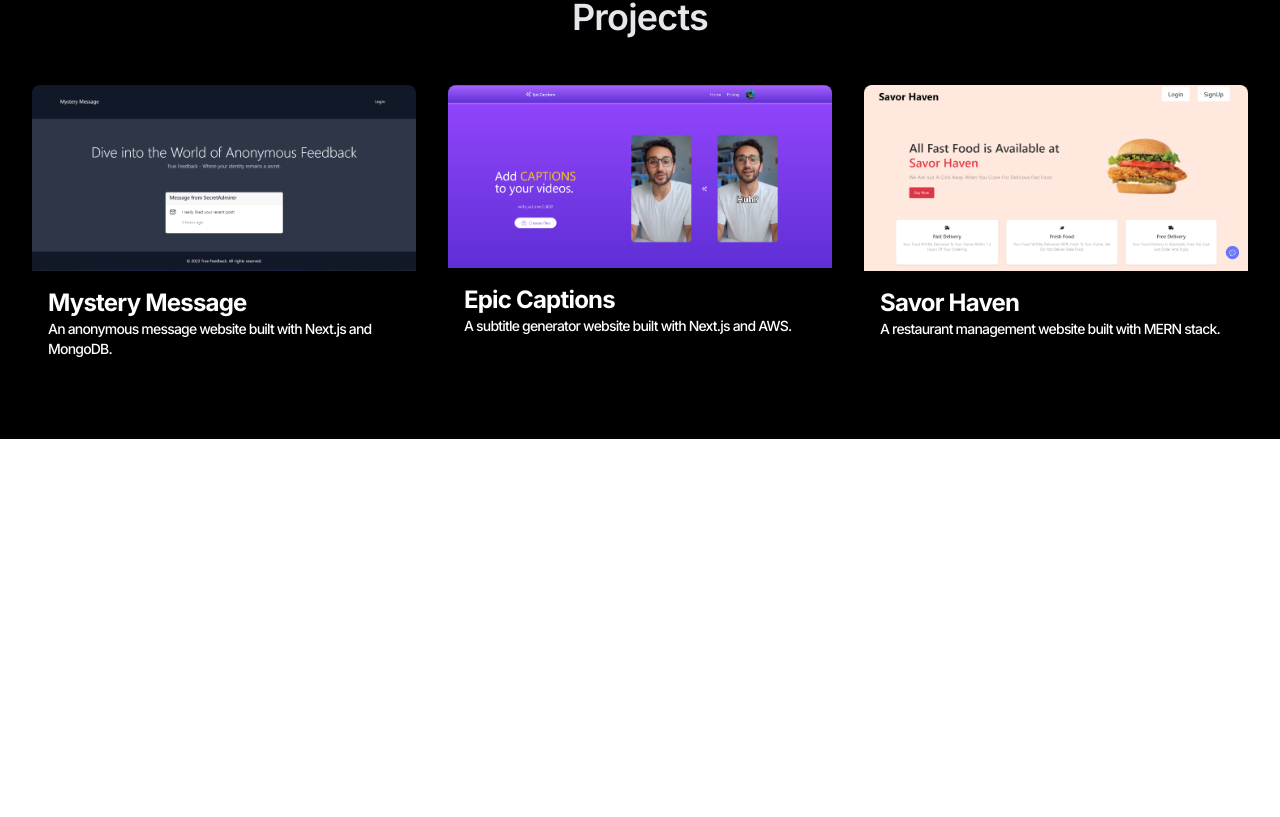
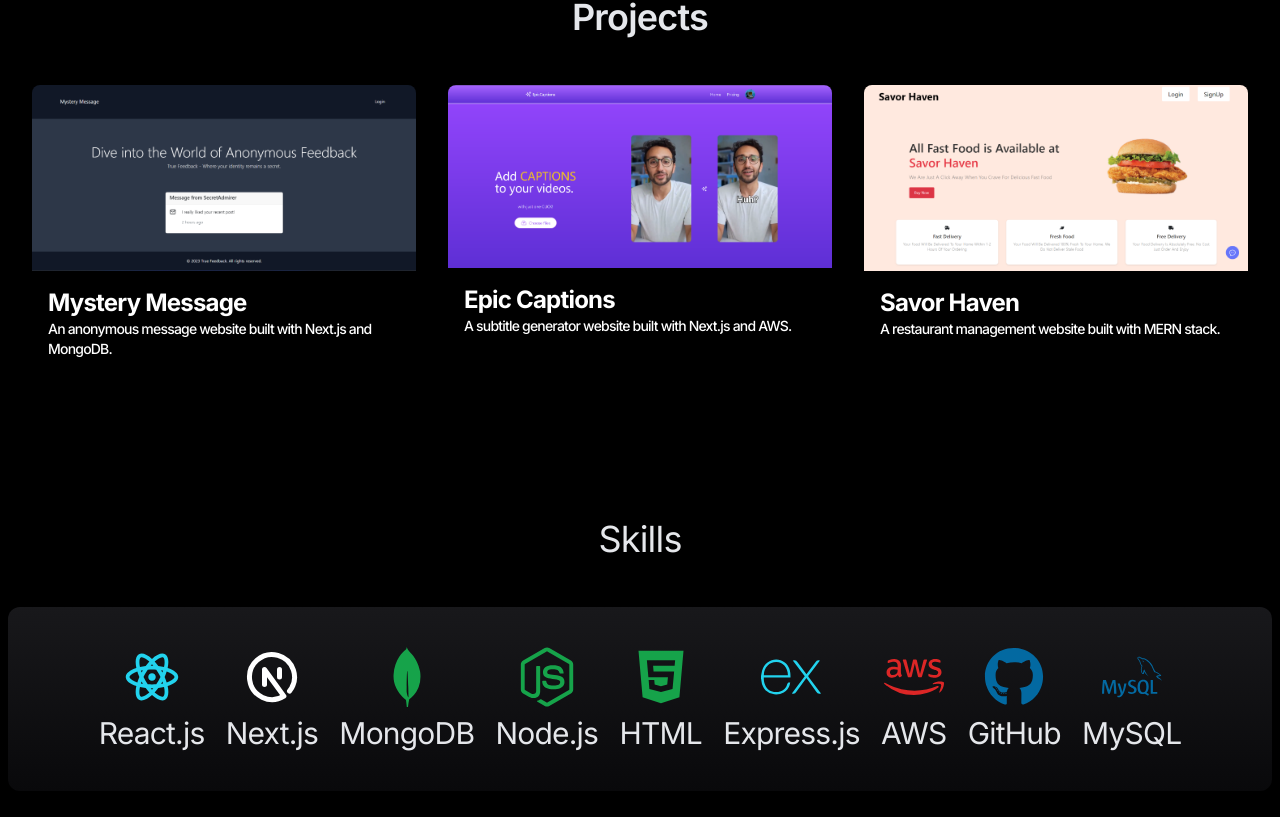
Before and after one commit to ganzander/Portfolio, a Next.js app: page / in a window 1280 px wide. Shown: the part 1855-2672 px from the top of the page. Before the commit the page ends 2294 px from the top, so only its background shows below. Built offline with nearby package versions, Linux system fonts and the light colour scheme.

Commit message:
Skills added

```diff
--- a/src/app/page.js
+++ b/src/app/page.js
@@ -2,6 +2,7 @@
 import HeroSection from "@/components/HeroSection";
 import Navbar from "@/components/Navbar";
 import Projects from "@/components/Projects";
+import Skills from "@/components/Skills";
 import Image from "next/image";
 
 export default function Home() {
@@ -11,6 +12,7 @@
       <Navbar />
       <About />
       <Projects />
+      <Skills />
     </main>
   );
 }
--- /dev/null
+++ b/src/components/Skills.jsx
@@ -0,0 +1,80 @@
+import React from "react";
+import { RiReactjsLine } from "react-icons/ri";
+import { TbBrandNextjs, TbBrandOauth } from "react-icons/tb";
+import {
+  SiMongodb,
+  SiMysql,
+  SiExpress,
+  SiRedux,
+  SiRazorpay,
+  SiTwilio,
+} from "react-icons/si";
+import {
+  FaAws,
+  FaGithub,
+  FaNodeJs,
+  FaHtml5,
+  FaPython,
+  FaCss3,
+  FaCcStripe,
+  FaDatabase,
+} from "react-icons/fa";
+import { CgCPlusPlus } from "react-icons/cg";
+import { IoLogoJavascript, IoLogoVercel, TbApi } from "react-icons/io5";
+
+const SKILLS = [
+  {
+    icon: <RiReactjsLine className="text-4xl lg:text-6xl text-cyan-400" />,
+    name: "React.js",
+  },
+  {
+    icon: <TbBrandNextjs className="text-4xl lg:text-6xl text-white" />,
+    name: "Next.js",
+  },
+  {
+    icon: <SiMongodb className="text-4xl lg:text-6xl text-green-600" />,
+    name: "MongoDB",
+  },
+  {
+    icon: <FaNodeJs className="text-4xl lg:text-6xl text-green-600" />,
+    name: "Node.js",
+  },
+  {
+    icon: <FaHtml5 className="text-4xl lg:text-6xl text-green-600" />,
+    name: "HTML",
+  },
+  {
+    icon: <SiExpress className="text-4xl lg:text-6xl text-cyan-400" />,
+    name: "Express.js",
+  },
+  {
+    icon: <FaAws className="text-4xl lg:text-6xl text-red-600" />,
+    name: "AWS",
+  },
+  {
+    icon: <FaGithub className="text-4xl lg:text-6xl text-sky-700" />,
+    name: "GitHub",
+  },
+  {
+    icon: <SiMysql className="text-4xl lg:text-6xl text-sky-700" />,
+    name: "MySQL",
+  },
+];
+
+export default function Skills() {
+  return (
+    <div className="container mx-auto" id="skills">
+      <h2 className="mb-12 mt-20 text-center text-4xl">Skills</h2>
+      <div className="mx-2 mb-8 flex justify-around items-center rounded-xl bg-gradient-to-b px-4 py-10 lg:px-20 from-zinc-900 to-zinc-950">
+        {SKILLS.map((skill, index) => (
+          <div className="flex flex-col items-center" key={index}>
+            <div className="flex items-center justify-center mb-2">
+              {skill.icon}
+            </div>
+            <h3 className="text-xl lg:text-3xl">{skill.name}</h3>
+          </div>
+        ))}
+      </div>
+    </div>
+  );
+}
--- a/src/components/constants.jsx
+++ b/src/components/constants.jsx
@@ -6,46 +6,6 @@
   FaDiscord,
   FaInstagram,
 } from "react-icons/fa6";
-
-import { RiReactjsLine } from "react-icons/ri";
-import { TbBrandNextjs } from "react-icons/tb";
-import { SiMongodb } from "react-icons/si";
-import { DiRedis } from "react-icons/di";
-import { FaNodeJs } from "react-icons/fa";
-import { BiLogoPostgresql } from "react-icons/bi";
-
-export const SKILLS = [
-  {
-    icon: <RiReactjsLine className="text-4xl lg:text-6xl text-cyan-400" />,
-    name: "React",
-    experience: "2+ years",
-  },
-  {
-    icon: <TbBrandNextjs className="text-4xl lg:text-6xl text-white" />,
-    name: "Next.js",
-    experience: "1+ year",
-  },
-  {
-    icon: <SiMongodb className="text-4xl lg:text-6xl text-green-600" />,
-    name: "MongoDB",
-    experience: "1.5+ years",
-  },
-  {
-    icon: <DiRedis className="text-4xl lg:text-6xl text-red-600" />,
-    name: "Redis",
-    experience: "1+ year",
-  },
-  {
-    icon: <FaNodeJs className="text-4xl lg:text-6xl text-green-600" />,
-    name: "Node.js",
-    experience: "2+ years",
-  },
-  {
-    icon: <BiLogoPostgresql className="text-4xl lg:text-6xl text-sky-700" />,
-    name: "PostgreSQL",
-    experience: "1+ year",
-  },
-];
 
 export const ACHIEVEMENT = {
   title: "International Hackaton - Tokyo",
```
